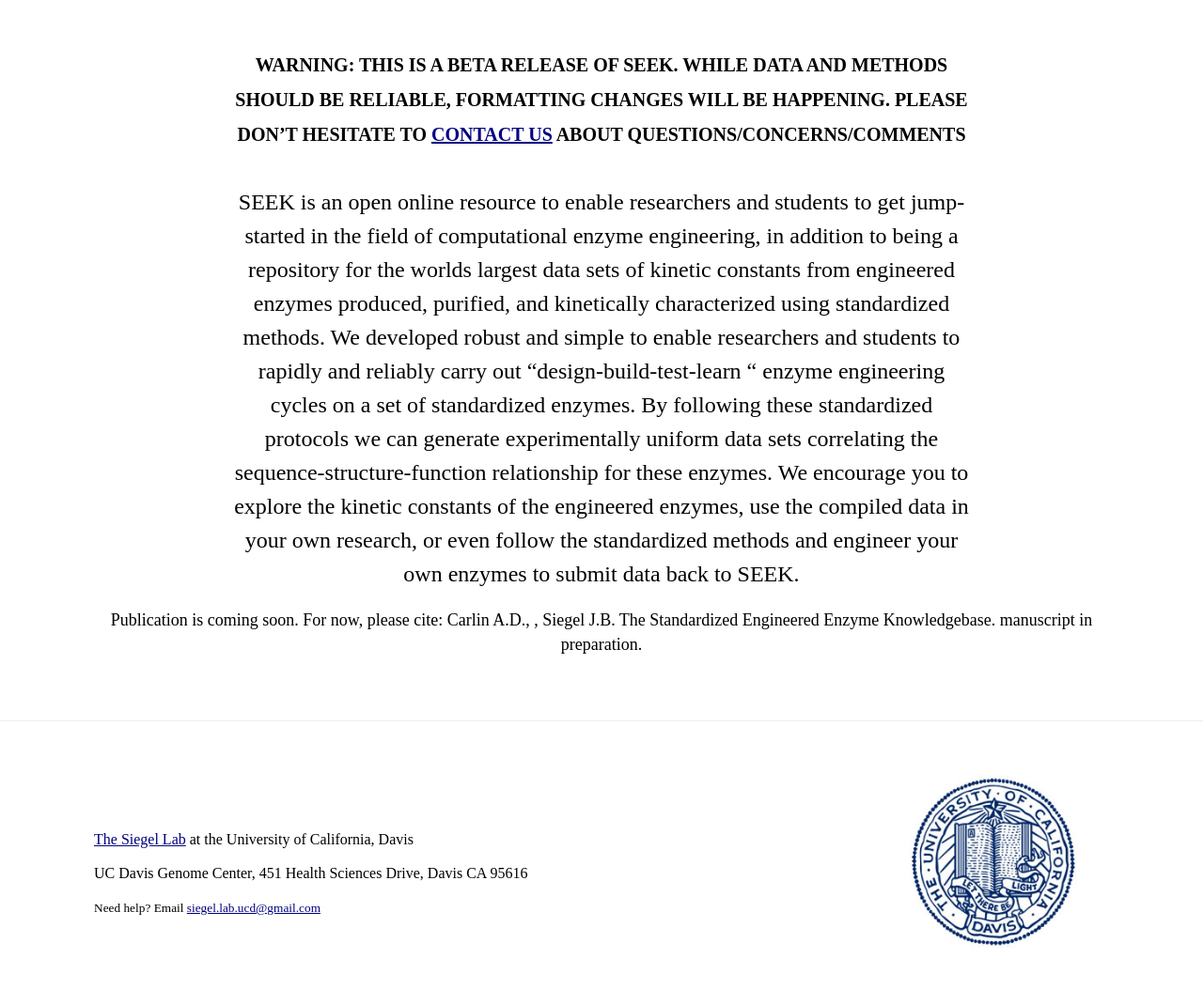
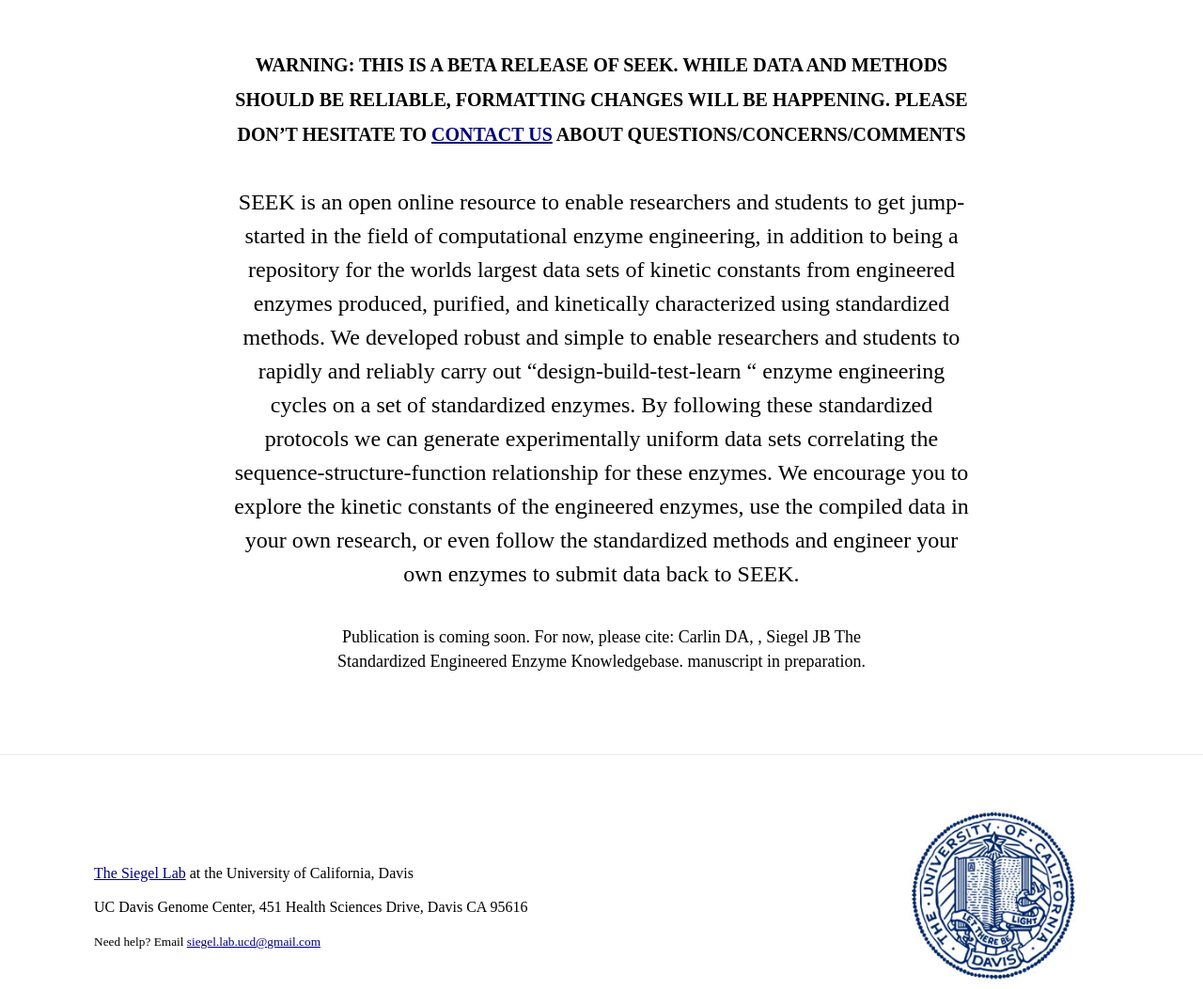
Before and after one commit to dacarlin/eed, a Django app: template enter/templates/enter/index.html in a window 1280 px wide. Shown: the part 363-1416 px from the top of the page at 94% size. Before the commit the page ends 1372 px from the top, so only its background shows below. Run offline with Django 3.2, Linux system fonts and the light colour scheme; the template is opened without the code that fills it, so the values that code supplies are empty; parts of the project's set-up code (start-up, migrations or seed data) failed here and were passed over; some libraries are stand-ins or nearby versions.

Commit message:
Bug fixes

```diff
--- a/enter/static/enter/style.css
+++ b/enter/static/enter/style.css
@@ -62,7 +62,7 @@ p#tagline {
   width: 33em;
   margin: 0 auto;
 }
-#tagline + p { text-align: center; }
+#tagline + p { text-align: center; width: 33em; margin: 2em auto; }
 
 /* specific to submit view */
 
--- a/enter/templates/enter/index.html
+++ b/enter/templates/enter/index.html
@@ -9,7 +9,7 @@
 
   <p>
 Publication is coming soon.  For now, please cite:
-Carlin A.D., <EVERYONE ELSES INITIALS WHO WILL BE IN THE PAPER>, Siegel J.B. The Standardized Engineered Enzyme Knowledgebase.  manuscript in preparation.
+Carlin DA, , Siegel JB The Standardized Engineered Enzyme Knowledgebase.  manuscript in preparation.
 
   </p>
 </div>
```
Also changed, not shown: db.sqlite3.
